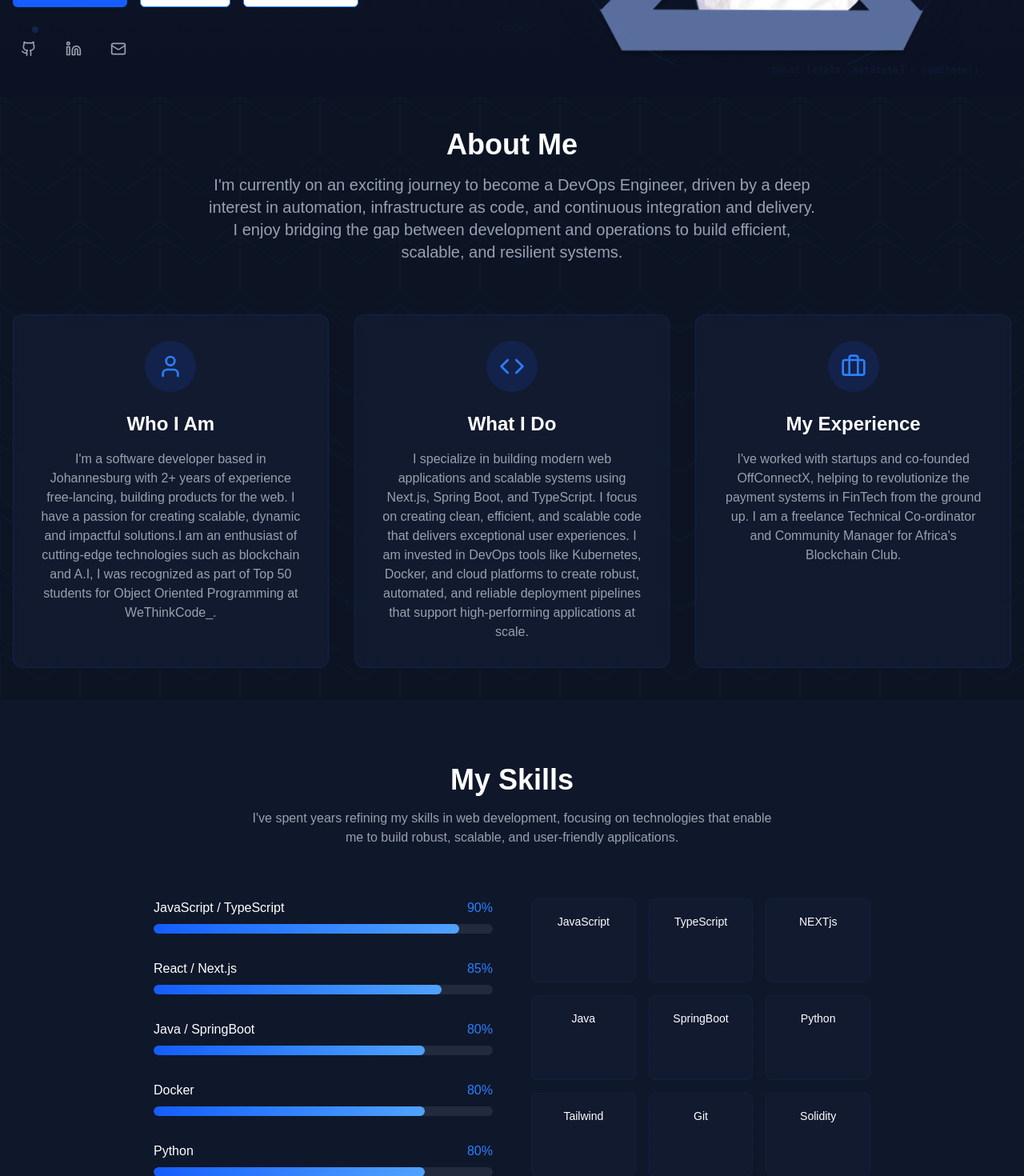
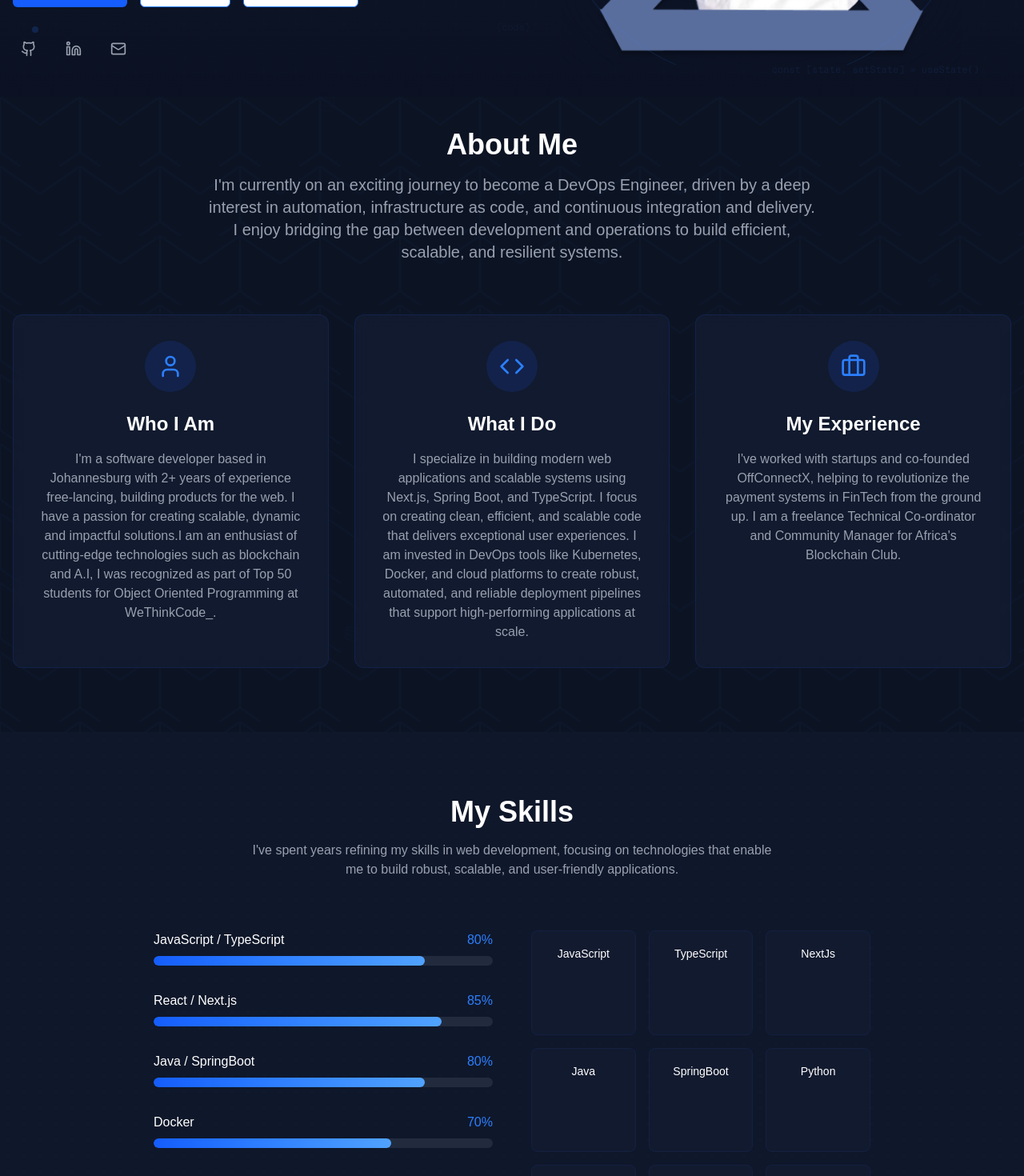
Before and after one commit to DenzelSE/My-Dev-Portfolio, a Next.js app: page / in a window 1280 px wide. Shown: the part 640-2110 px from the top of the page at 80% size. Built offline with nearby package versions, Linux system fonts and the light colour scheme.

Commit message:
added skills

```diff
--- a/components/about.tsx
+++ b/components/about.tsx
@@ -33,7 +33,7 @@ export default function About() {
   }
 
   return (
-    <section id="about" className="relative py-10 pb-10 bg-[#0c1424] overflow-hidden">
+    <section id="about" className="relative py-10 pb-20 bg-[#0c1424] overflow-hidden">
       <AnimatedBackground variant="gradient" />
       <FloatingIcons count={10} className="opacity-10" />
       <BackgroundPattern variant="hexagon" />
--- a/components/skills.tsx
+++ b/components/skills.tsx
@@ -37,14 +37,16 @@ export default function Skills() {
   }
 
   const skills: Skill[] = [
-    { name: "JavaScript / TypeScript", percentage: 90 },
+    { name: "JavaScript / TypeScript", percentage: 80 },
     { name: "React / Next.js", percentage: 85 },
     { name: "Java / SpringBoot", percentage: 80 },
-    { name: "Docker", percentage: 80 },
-    { name: "Python", percentage: 80 },
+    { name: "Docker", percentage: 70 },
+    { name: "Solidity", percentage: 75 },
+    { name: "Linux", percentage: 85 },
+
   ]
 
-  const techStack = ["JavaScript", "TypeScript", "NEXTjs", "Java", "SpringBoot", "Python", "Tailwind", "Git", "Solidity"]
+  const techStack = ["JavaScript", "TypeScript", "NextJs", "Java", "SpringBoot", "Python", "Tailwind", "Git", "Solidity"]
 
   return (
     <section id="skills" className="relative py-20 overflow-hidden">
```
